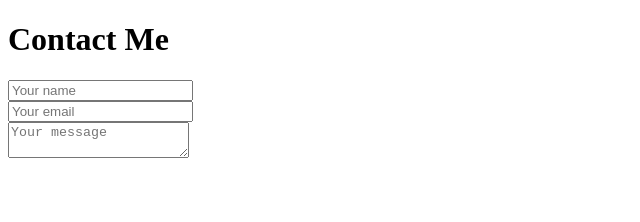
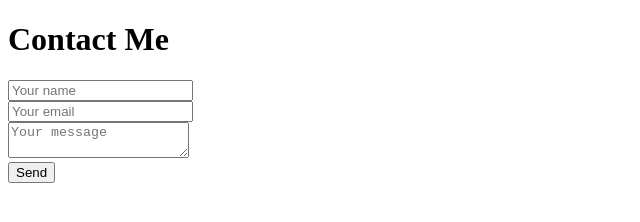
Before and after one commit to robertsmelanie/contactform1, a website: page index.html in a window 1280 px wide. Shown: the whole page, without its empty margins (0-640 px from the left). Drawn offline with Linux system fonts and the light colour scheme.

Commit message:
add gitignore and button

```diff
--- a/index.html
+++ b/index.html
@@ -11,6 +11,7 @@
         <input type="text" name="name" placeholder="Your name" required /><br />
         <input type="email" name="email" placeholder="Your email" required /><br />
         <textarea name="message" placeholder="Your message" required></textarea><br />
+        <button type="submit">Send</button>
     </form>
 
 </body>
```
Also changed, not shown: 1 other file.
